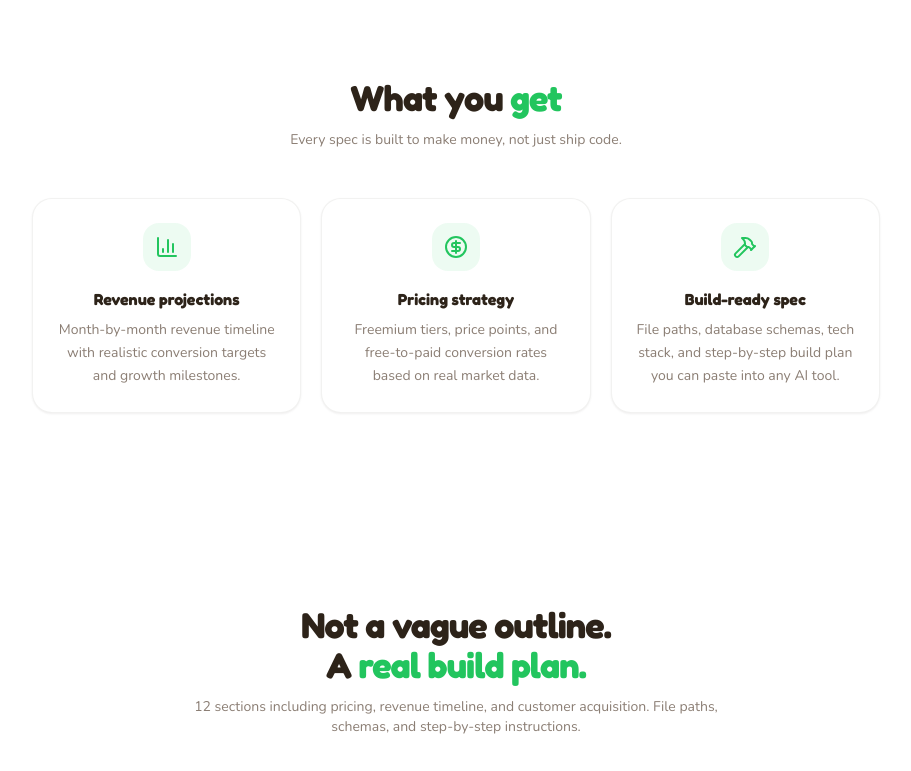
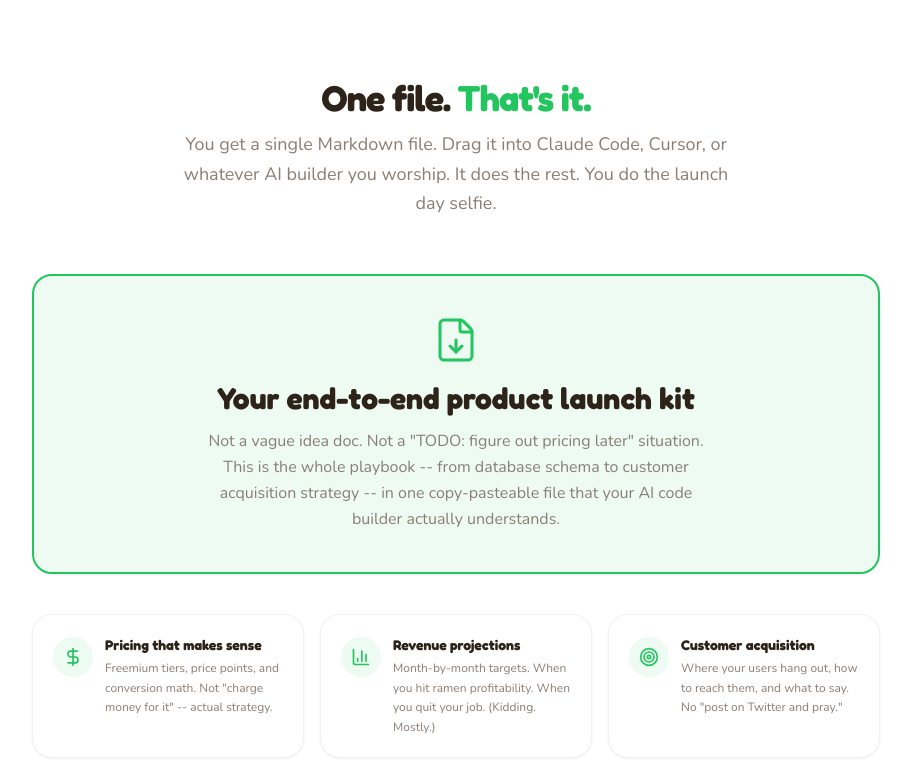
Before and after one commit to lordshua1337/cash-cow, a Next.js app: page / in a window 1280 px wide. Shown: the part 1620-2391 px from the top of the page, without its empty margins (184-1095 px from the left). Built offline with nearby package versions, Linux system fonts and the light colour scheme.

Commit message:
feat: rewrite What You Get section with dbrand-style copy and launch kit focus

```diff
--- a/src/app/page.tsx
+++ b/src/app/page.tsx
@@ -11,6 +11,12 @@ import {
   BarChart3,
   Copy,
   RefreshCw,
+  FileDown,
+  Rocket,
+  Wand2,
+  DollarSign,
+  Target,
+  Zap,
 } from 'lucide-react'
 import { DotLottieReact } from '@lottiefiles/dotlottie-react'
 
@@ -172,40 +178,69 @@ export default function LandingPage() {
       {/* ====== WHAT YOU GET ====== */}
       <section className="relative overflow-hidden py-16 sm:py-20" style={{ background: 'var(--white)' }}>
         <div className="max-w-4xl mx-auto px-4 sm:px-6">
-          <div className="text-center mb-12">
+          {/* Hero moment */}
+          <div className="text-center mb-14">
             <h2
               className="text-3xl sm:text-4xl font-black mb-3 tracking-tight"
               style={{ fontFamily: 'var(--font-fredoka), sans-serif' }}
             >
-              What you <span style={{ color: 'var(--cash)' }}>get</span>
+              One file. <span style={{ color: 'var(--cash)' }}>That&apos;s it.</span>
             </h2>
-            <p className="text-sm max-w-md mx-auto" style={{ color: 'var(--brown-muted)' }}>
-              Every spec is built to make money, not just ship code.
+            <p className="text-base sm:text-lg max-w-xl mx-auto leading-relaxed" style={{ color: 'var(--brown-muted)' }}>
+              You get a single Markdown file. Drag it into Claude Code, Cursor, or whatever AI builder you worship.
+              It does the rest. You do the launch day selfie.
             </p>
           </div>
 
-          <div className="grid grid-cols-1 sm:grid-cols-3 gap-5">
+          {/* The big file card */}
+          <div
+            className="card rounded-2xl p-8 sm:p-10 text-center mb-10"
+            style={{ border: '2px solid var(--cash)', background: 'var(--cash-soft)' }}
+          >
+            <FileDown size={48} style={{ color: 'var(--cash)', margin: '0 auto 16px' }} strokeWidth={1.5} />
+            <h3
+              className="text-2xl sm:text-3xl font-black mb-3"
+              style={{ fontFamily: 'var(--font-fredoka), sans-serif' }}
+            >
+              Your end-to-end product launch kit
+            </h3>
+            <p className="text-sm sm:text-base max-w-lg mx-auto leading-relaxed" style={{ color: 'var(--brown-muted)' }}>
+              Not a vague idea doc. Not a &quot;TODO: figure out pricing later&quot; situation.
+              This is the whole playbook -- from database schema to customer acquisition strategy --
+              in one copy-pasteable file that your AI code builder actually understands.
+            </p>
+          </div>
+
+          {/* What's inside */}
+          <div className="grid grid-cols-1 sm:grid-cols-2 lg:grid-cols-3 gap-4">
             {[
-              { icon: BarChart3, title: 'Revenue projections', desc: 'Month-by-month revenue timeline with realistic conversion targets and growth milestones.' },
-              { icon: CircleDollarSign, title: 'Pricing strategy', desc: 'Freemium tiers, price points, and free-to-paid conversion rates based on real market data.' },
-              { icon: Hammer, title: 'Build-ready spec', desc: 'File paths, database schemas, tech stack, and step-by-step build plan you can paste into any AI tool.' },
+              { icon: DollarSign, title: 'Pricing that makes sense', desc: 'Freemium tiers, price points, and conversion math. Not "charge money for it" -- actual strategy.' },
+              { icon: BarChart3, title: 'Revenue projections', desc: 'Month-by-month targets. When you hit ramen profitability. When you quit your job. (Kidding. Mostly.)' },
+              { icon: Target, title: 'Customer acquisition', desc: 'Where your users hang out, how to reach them, and what to say. No "post on Twitter and pray."' },
+              { icon: Hammer, title: 'Full build plan', desc: 'Step-by-step instructions with file paths, schemas, and tech stack. Your AI builder eats this for breakfast.' },
+              { icon: Wand2, title: 'Remix any section', desc: 'Don\'t like the pricing model? Hate the tech stack? Remix individual sections until it feels right.' },
+              { icon: Rocket, title: 'Ship it this weekend', desc: 'Seriously. Drop the file in, follow the plan, tweak what you want, deploy. Your money printer goes brrr.' },
             ].map((item) => (
-              <div key={item.title} className="card rounded-2xl p-6 text-center">
+              <div key={item.title} className="card rounded-2xl p-5">
+                <div className="flex items-start gap-3">
                   <div
-                  className="inline-flex items-center justify-center w-12 h-12 rounded-2xl mb-4"
+                    className="flex-shrink-0 flex items-center justify-center w-10 h-10 rounded-xl mt-0.5"
                     style={{ background: 'var(--cash-soft)' }}
                   >
-                  <item.icon size={24} style={{ color: 'var(--cash)' }} strokeWidth={2} />
+                    <item.icon size={20} style={{ color: 'var(--cash)' }} strokeWidth={2} />
                   </div>
+                  <div>
                     <h3
-                  className="text-base font-black mb-2"
+                      className="text-sm font-black mb-1"
                       style={{ fontFamily: 'var(--font-fredoka), sans-serif' }}
                     >
                       {item.title}
                     </h3>
-                <p className="text-sm leading-relaxed" style={{ color: 'var(--brown-muted)' }}>
+                    <p className="text-xs leading-relaxed" style={{ color: 'var(--brown-muted)' }}>
                       {item.desc}
                     </p>
+                  </div>
+                </div>
               </div>
             ))}
           </div>
```
Lines whose indentation alone changed are shown as unchanged.
